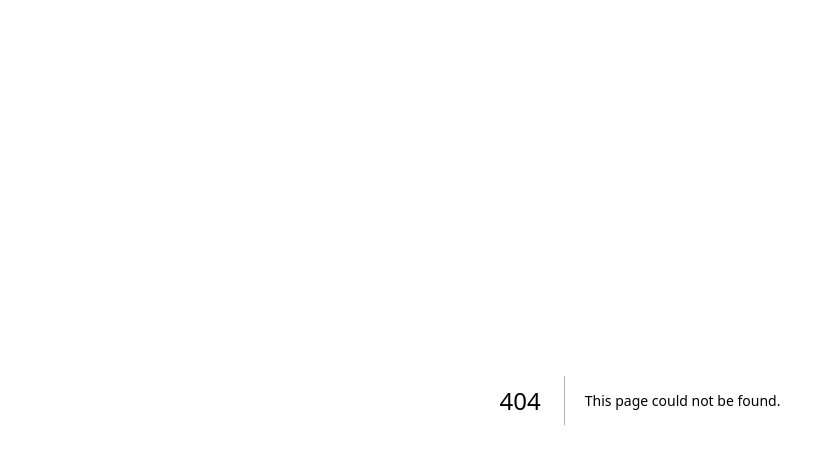
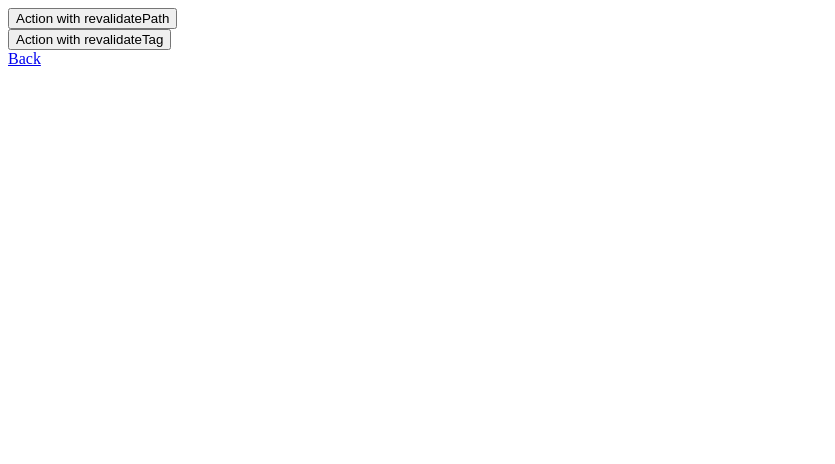
Before and after one commit to nilshartmann/nextjs-fetch-cache, a Next.js app: page /form in a window 1280 px wide. Before the commit this address had no page. Shown: the top 464 px of the page, without its empty margins (0-835 px from the left). Built offline with nearby package versions, Linux system fonts and the light colour scheme.

Commit message:
demo that shows different cache behaviour with revalidatePath and revalidateTag

```diff
--- /dev/null
+++ b/app/form/page.tsx
@@ -0,0 +1,18 @@
+"use client";
+
+import Link from "next/link";
+import { clearCache, clearCacheWithTag } from "../server-action";
+
+export default function FormPage() {
+  return (
+    <div>
+      <form action={clearCache}>
+        <button type="submit">Action with revalidatePath</button>
+      </form>
+      <form action={clearCacheWithTag}>
+        <button type="submit">Action with revalidateTag</button>
+      </form>
+      <Link href="/">Back</Link>
+    </div>
+  );
+}
--- /dev/null
+++ b/app/server-action.ts
@@ -0,0 +1,13 @@
+"use server";
+
+import { revalidatePath, revalidateTag } from "next/cache";
+
+export async function clearCache() {
+  console.log("Trigger revalidatePath('/')");
+  revalidatePath("/");
+}
+
+export async function clearCacheWithTag() {
+  console.log("Trigger revalidateTag('datetime')");
+  revalidateTag("datetime");
+}
--- a/next.config.js
+++ b/next.config.js
@@ -1,4 +1,7 @@
 /** @type {import("next").NextConfig} */
 module.exports = {
   reactStrictMode: true,
-}
+  experimental: {
+    serverActions: true,
+  },
+};
```
Also changed, not shown: app/fetch-date.ts (added, +11 -0 lines), app/page.tsx (+11 -2 lines).
